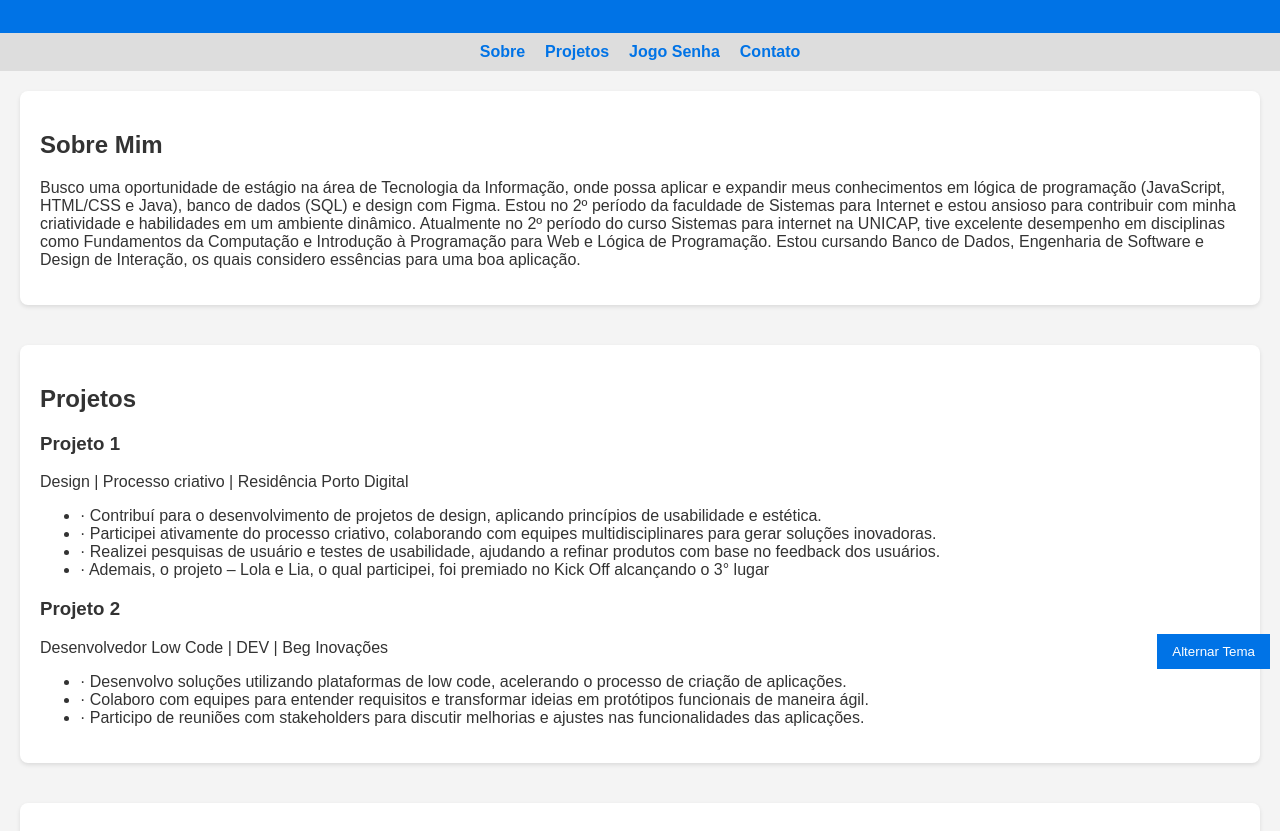
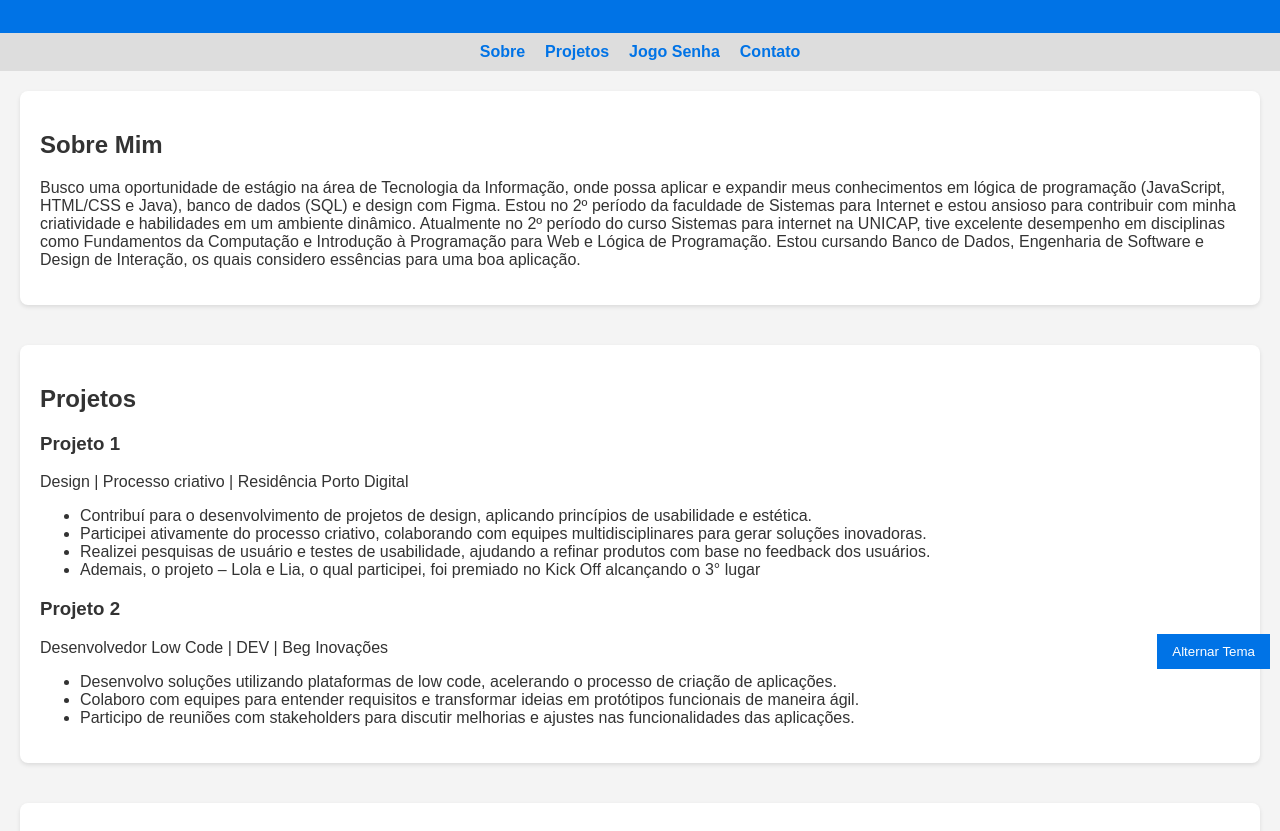
Before and after one commit to AlysonLima1/Curr-culo-PW, a plain HTML site: page index.html in a window 1280 px wide. Shown: the part 121-952 px from the top of the page. Drawn offline with Linux system fonts and the light colour scheme.

Commit message:
Organizando os projetos 2

```diff
--- a/index.html
+++ b/index.html
@@ -30,10 +30,10 @@
         <h3>Projeto 1</h3>
         <p>Design | Processo criativo | Residência Porto Digital
           <ul>
-            <li>· Contribuí para o desenvolvimento de projetos de design, aplicando princípios de usabilidade e estética.</li>
-            <li>· Participei ativamente do processo criativo, colaborando com equipes multidisciplinares para gerar soluções inovadoras.</li>
-            <li>· Realizei pesquisas de usuário e testes de usabilidade, ajudando a refinar produtos com base no feedback dos usuários.</li>
-            <li>· Ademais, o projeto – Lola e Lia, o qual participei, foi premiado no Kick Off alcançando o 3° lugar</li>
+            <li>Contribuí para o desenvolvimento de projetos de design, aplicando princípios de usabilidade e estética.</li>
+            <li>Participei ativamente do processo criativo, colaborando com equipes multidisciplinares para gerar soluções inovadoras.</li>
+            <li>Realizei pesquisas de usuário e testes de usabilidade, ajudando a refinar produtos com base no feedback dos usuários.</li>
+            <li>Ademais, o projeto – Lola e Lia, o qual participei, foi premiado no Kick Off alcançando o 3° lugar</li>
           </ul>
         </p>
       </div>
@@ -41,9 +41,9 @@
         <h3>Projeto 2</h3>
         <p>Desenvolvedor Low Code | DEV | Beg Inovações
           <ul>
-            <li>· Desenvolvo soluções utilizando plataformas de low code, acelerando o processo de criação de aplicações.</li>
-            <li>· Colaboro com equipes para entender requisitos e transformar ideias em protótipos funcionais de maneira ágil.</li>
-            <li>· Participo de reuniões com stakeholders para discutir melhorias e ajustes nas funcionalidades das aplicações.</li>
+            <li>Desenvolvo soluções utilizando plataformas de low code, acelerando o processo de criação de aplicações.</li>
+            <li>Colaboro com equipes para entender requisitos e transformar ideias em protótipos funcionais de maneira ágil.</li>
+            <li>Participo de reuniões com stakeholders para discutir melhorias e ajustes nas funcionalidades das aplicações.</li>
           </ul>
         </p>
       </div>
```
